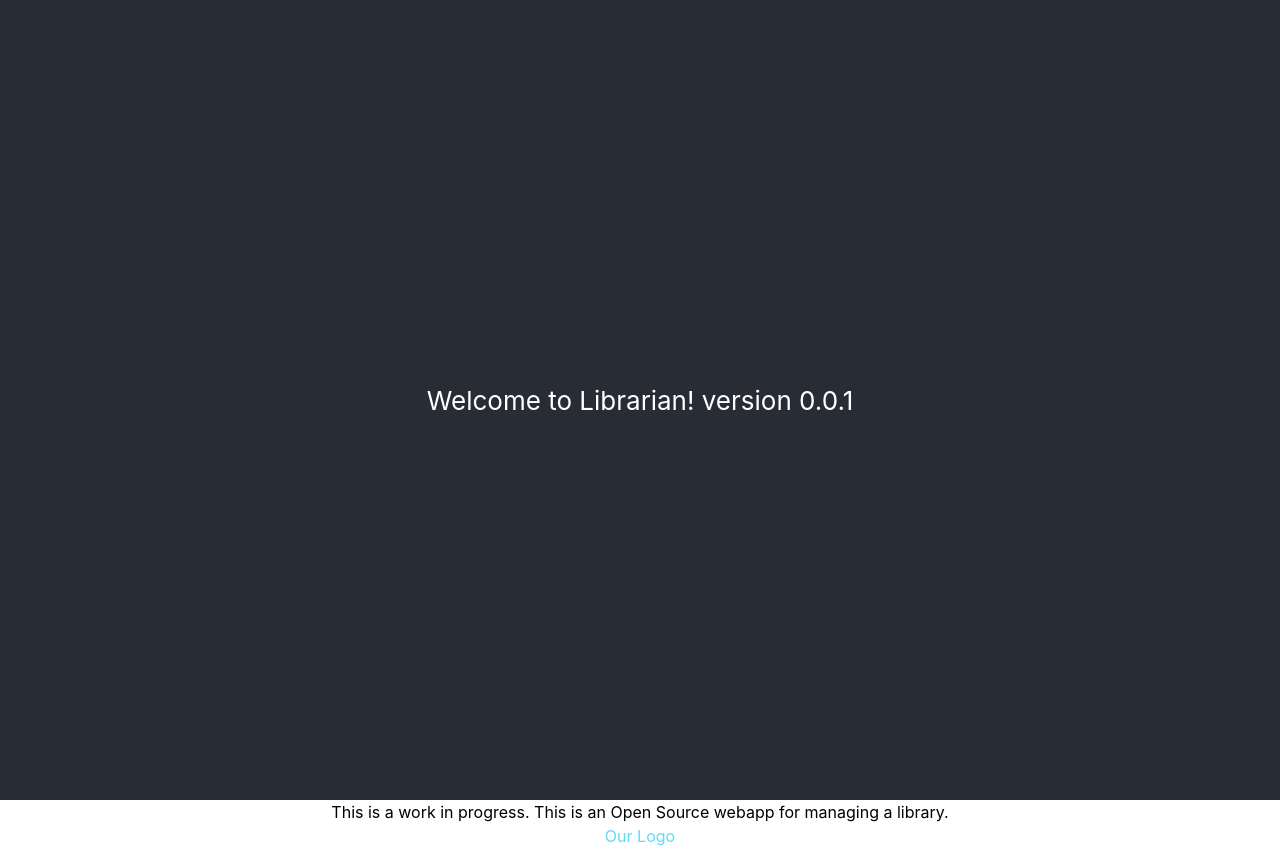
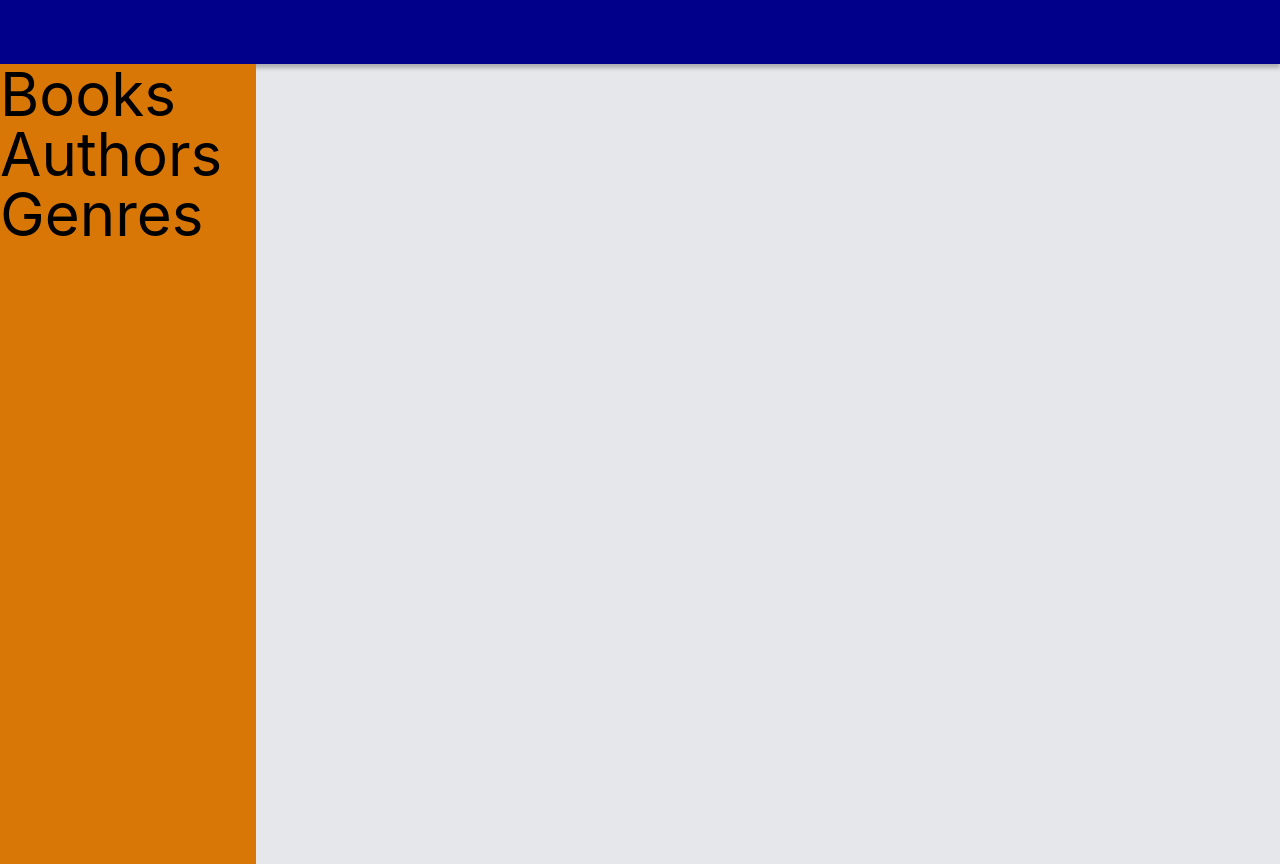
Before and after one commit to grvsh02/Library-management-system, a React (Create React App) app in the folder shakti/: page / in a window 1280 px wide. Built offline with nearby package versions, Linux system fonts and the light colour scheme.

Commit message:
added components

```diff
--- a/shakti/package.json
+++ b/shakti/package.json
@@ -3,6 +3,8 @@
   "version": "0.1.0",
   "private": true,
   "dependencies": {
+    "@emotion/react": "^11.10.5",
+    "@emotion/styled": "^11.10.5",
     "@testing-library/jest-dom": "^5.16.5",
     "@testing-library/react": "^13.4.0",
     "@testing-library/user-event": "^13.5.0",
@@ -13,6 +15,8 @@
     "react": "^18.2.0",
     "react-dom": "^18.2.0",
     "react-scripts": "5.0.1",
+    "react-toastify": "^9.1.1",
+    "styled-components": "^5.3.6",
     "typescript": "^4.8.4",
     "web-vitals": "^2.1.4"
   },
--- a/shakti/src/App.tsx
+++ b/shakti/src/App.tsx
@@ -1,31 +1,18 @@
 import React from 'react';
-import logo from './logo.svg';
-import './App.css';
+import NavBar from "./components/navbar";
+// import Main from "./main";
+import Sidebar from "./components/sidebar";
+import {ToastContainer} from "react-toastify";
+import 'react-toastify/dist/ReactToastify.css';
 
-function App() {
-  return (
-    <div className="App">
-      <header className="App-header">
-        Welcome to Librarian!
-        version 0.0.1
-      </header>
-      <p>
-        This is a work in progress.
-        This is an Open Source webapp
-        for managing a library.
-      </p>
-      <p>
-        <a
-            className="App-link"
-            href="https://uxwing.com/wp-content/themes/uxwing/download/education-school/library-icon.svg"
-            target="_blank"
-            rel="noopener noreferrer"
-        >
-          Our Logo
-        </a>
-      </p>
-    </div>
-  );
+const App = () => {
+    return (
+        <div className="bg-gray-200 flex flex-col w-full min-h-screen">
+            <NavBar/>
+            <Sidebar/>
+            <ToastContainer/>
+        </div>
+    );
 }
 
 export default App;
--- /dev/null
+++ b/shakti/src/components/button.tsx
@@ -0,0 +1,19 @@
+import React from "react"
+import styled from "@emotion/styled";
+
+
+const ButtonType = styled('div')`
+
+
+
+
+`;
+
+
+
+
+const Button = () => {
+
+}
+
+export default Button
--- /dev/null
+++ b/shakti/src/components/navbar.tsx
@@ -0,0 +1,51 @@
+import React from 'react';
+import styled from "styled-components";
+import Button from "./button";
+
+const NavBarContainer = styled('div')`
+  height: 64px;
+  width: 100%;
+  background: darkblue;
+  box-shadow: 0px 4px 4px rgba(0, 0, 0, 0.25);
+  display: flex;
+  flex-direction: row;
+  justify-content: flex-end;
+  align-items: center;
+  padding: 0px 20px;
+`;
+
+const TabContainer = styled('div')`
+    display: flex;
+`;
+
+const NavIcons = styled('div')`
+    display: flex;
+`;
+
+const Logo = styled('div')`
+    padding: 14px;
+  :hover{
+    cursor: pointer;
+  }
+`;
+
+const items = ["Manage your Librarian"]
+
+const NavBar = () => {
+    return (
+        <NavBarContainer>
+            <div>
+                <TabContainer>
+                    {items?.map((item, index: any) => {
+                        return (
+                            <Button className='m-2' onClick={() => setSelected(index)} type="selected">
+                                {item}
+                            </Button>
+                        )
+                    })}
+                </TabContainer>
+            </div>
+        </NavBarContainer>
+    );
+}
+export default NavBar;
--- /dev/null
+++ b/shakti/src/components/pagination.tsx
@@ -0,0 +1,124 @@
+import React from "react";
+import styled from "@emotion/styled";
+import Button from "./button";
+
+type PageNavigator = {
+    totalcount: number;
+    itemsperpage: number;
+    setItemsPerPage: (count: number) => void;
+    hideItemsPerPage?: boolean;
+    showcontrols?: boolean;
+    showedges?: boolean;
+    page: number,
+    setPage: (no: number) => void,
+    className?: string,
+    icons?: {
+        next?: React.ReactElement,
+        prev?: React.ReactElement,
+        start?: React.ReactElement,
+        end?: React.ReactElement,
+    }
+
+}
+const defaultIcons = {
+    prev: <>❮</>,
+    next: <>❯</>,
+    start: <>❮❮</>,
+    end: <>❯❯</>,
+}
+
+const ButtonContainer = styled('span')`
+    button{
+      background: #fff;
+      color: #E0E0E0 ;
+      border: 0.0625rem solid #E0E0E0;
+      border-radius: 0.3125rem;
+      display: inline-block;
+      overflow: hidden;
+      text-align: center;
+      font-family: Pangram, sans-serif;
+      &:disabled {
+        color: #fff;
+        background: #E0E0E0;
+        pointer-events: none;
+        border: 0.0625rem solid #E0E0E0;
+      }
+      &:focus, &:hover {
+        cursor: pointer;
+        background: #f4694c;
+        color: #fff;
+      }
+    }
+`;
+const PageNavigator = ({
+                           totalCount, itemsPerPage, setItemsPerPage, className = '', hideItemsPerPage = false, page, setPage,
+                           showControls = true, showEdges = true,
+                       }: PageNavigator) => {
+
+
+    const icons = {...defaultIcons}
+    const length = Math.floor(((totalCount + itemsPerPage-1) / itemsPerPage));
+
+    const getPageNo = () => {
+        let list = [];
+        if(length > 1) {
+            if(length < 6)
+                Array.from({ length }, (_item, i) => {
+                    list.push(i+1);
+                });
+            else if(page > 2 && page + 2 < length)
+                for(let i = page-2; i <= (page+2); i++)
+                    list.push(i);
+            else if(page + 2 >= length)
+                for(let i = length-4; i <= length; i++)
+                    list.push(i);
+            else {
+                for(let i = 1; i <= 5; i++)
+                    list.push(i);
+            }
+        } else list = [1];
+        return list;
+    };
+
+    return (
+        <div className={`flex items-center justify-center text-center pt-4 ${className}`}>
+            <div style={{ userSelect: 'none' }}>
+                {(showEdges && page > 2) && (
+                    <Button className="w-12 mx-1" inline={true} onClick={() => setPage(1)}>
+                        {icons?.start}
+                    </Button>
+                )}
+                {(showControls && page > 1) && (
+                    <Button className="w-16 mx-1" inline={true} onClick={() => setPage(page - 1)}>
+                        {icons?.prev}
+                    </Button>
+                )}
+                <React.Fragment>
+                    {getPageNo().map((item, index) =>
+                        <Button
+                            type={item === page ? 'selected' : 'basic'}
+                            key={`page_${item}_${index}`}
+                            className={`w-12 mx-1 ${page === item ? 'active' : ''}`}
+                            onClick={() => setPage(item)}
+                            inline={true}
+                        >
+                            {item}
+                        </Button>
+                    )}
+                </React.Fragment>
+                {(showControls && !(page + 1 >= length)) && (
+                    <Button className="w-16 mx-1" inline={true} onClick={() => setPage(page + 1)}>
+                        {icons?.next}
+                    </Button>
+                )}
+                {(showEdges && (page + 1 < length)) && (
+                    <Button className="w-12 mx-1" inline={true} onClick={() => setPage(length)}>
+                        {icons?.end}
+                    </Button>
+                )}
+            </div>
+        </div>
+    );
+};
+
+export default PageNavigator;
--- /dev/null
+++ b/shakti/src/components/sidebar.tsx
@@ -0,0 +1,15 @@
+import React from 'react';
+
+const Sidebar = () => {
+    return (
+        <div className="bg-amber-600 text-6xl w-1/5 min-h-screen">
+            <ul>
+                <li>Books</li>
+                <li>Authors</li>
+                <li>Genres</li>
+            </ul>
+        </div>
+    );
+}
+
+export default Sidebar;
--- /dev/null
+++ b/shakti/src/home.tsx
@@ -0,0 +1,18 @@
+import React from "react";
+
+export default function Home() {
+
+    return (
+        <div className="bg-gray-700">
+            <h1 className="bg-green-700 text-4xl ">Manage Subscription</h1>
+            <div className="bg-amber-600 text-6xl w-1/5 min-h-screen">
+                <ul>
+                    <li>Books</li>
+                    <li>Authors</li>
+                    <li>Genres</li>
+                </ul>
+            </div>
+            body
+        </div>
+    );
+}
```
Also changed, not shown: shakti/src/components/searchbar.tsx (added), 2 other files (tests, documents, lock files or other folders).
